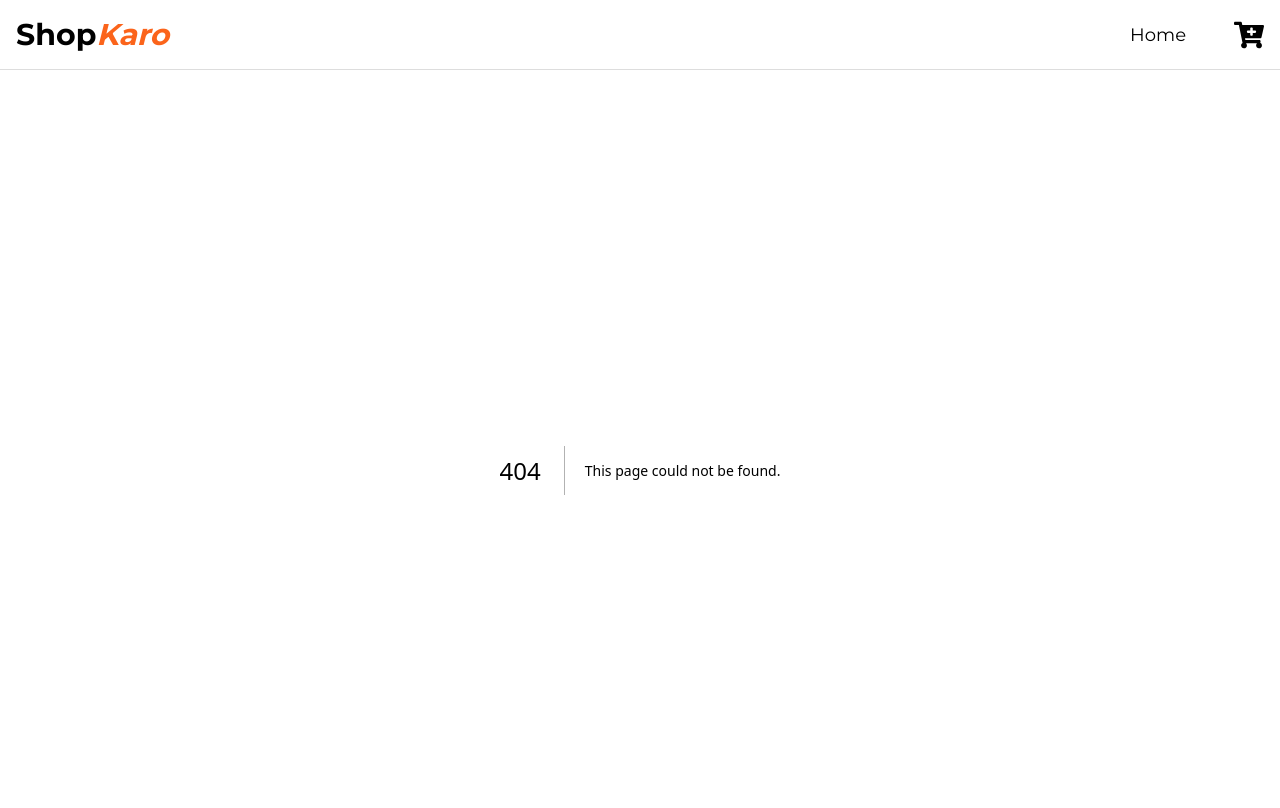
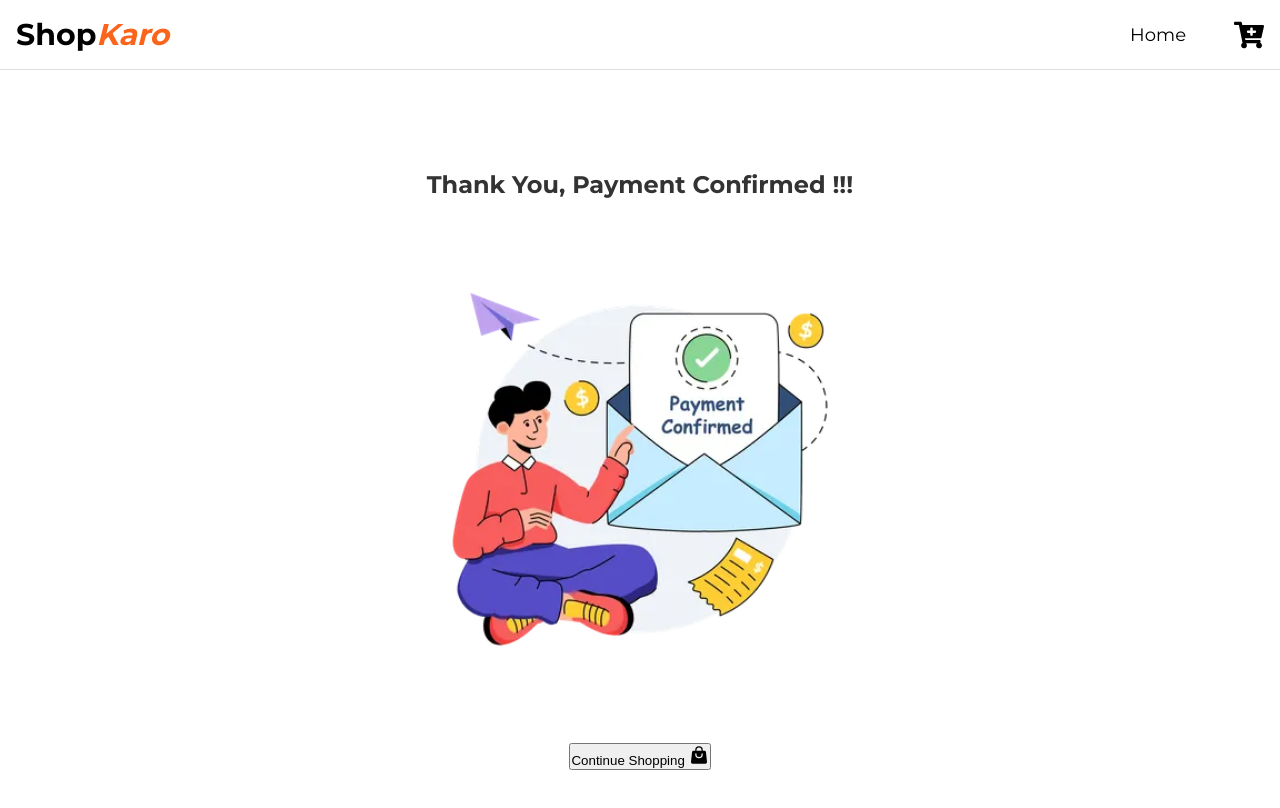
Before and after one commit to praveen-rikhari/ShopKaro-NextJs-Ecom-Assignment, a Next.js app: page /payment-confirm in a window 1280 px wide. Before the commit this address had no page. Shown: the top 808 px of the page. Built offline with nearby package versions, Linux system fonts and the light colour scheme.

Commit message:
Adding confirm payment page

```diff
--- /dev/null
+++ b/src/app/payment-confirm/Payment.css
@@ -0,0 +1,59 @@
+.payment-page {
+    display: flex;
+    flex-direction: column;
+    align-items: center;
+    justify-content: center;
+    min-height: 100vh;
+    padding: 20px;
+    text-align: center;
+}
+
+.payment-header {
+    font-size: 24px;
+    margin-bottom: 20px;
+    color: #333;
+}
+
+.confirm-img {
+    max-width: 100%;
+    height: auto;
+    margin-bottom: 20px;
+}
+
+.continue-btn {
+    display: flex;
+    align-items: center;
+    justify-content: center;
+    padding: 10px 20px;
+    font-size: 16px;
+    color: white;
+    background-color: #fb641b;
+    border: none;
+    border-radius: 5px;
+    cursor: pointer;
+    transition: background-color 0.3s ease;
+}
+
+.continue-btn:hover {
+    background-color: #e55005;
+}
+
+.continue-btn svg {
+    margin-left: 8px;
+}
+
+@media (max-width: 600px) {
+    h2 {
+        font-size: 20px;
+    }
+
+    .continue-btn {
+        padding: 8px 16px;
+        font-size: 14px;
+    }
+
+    .confirm-img {
+        width: 100%;
+        max-width: 300px;
+    }
+}
--- /dev/null
+++ b/src/app/payment-confirm/page.js
@@ -0,0 +1,33 @@
+import Image from "next/image";
+import Link from "next/link";
+import { HiShoppingBag } from "react-icons/hi2";
+import "./Payment.css"
+
+function Payment() {
+  return (
+    <div className="payment-page">
+      <h2 className="payment-header
+      ">
+        Thank You, Payment Confirmed !!!
+      </h2>
+
+      <div >
+        <Image
+          src='/pc.png'
+          width={500}
+          height={150}
+          alt="Payment confirm"
+          className='confirm-img'
+        />
+      </div>
+
+      <Link href="/" className="redirect">
+        <button classname="continue-btn">
+          Continue Shopping <HiShoppingBag size={20} />
+        </button>
+      </Link>
+    </div>
+  )
+}
+
+export default Payment
```
Also changed, not shown: public/pc.png (added).
